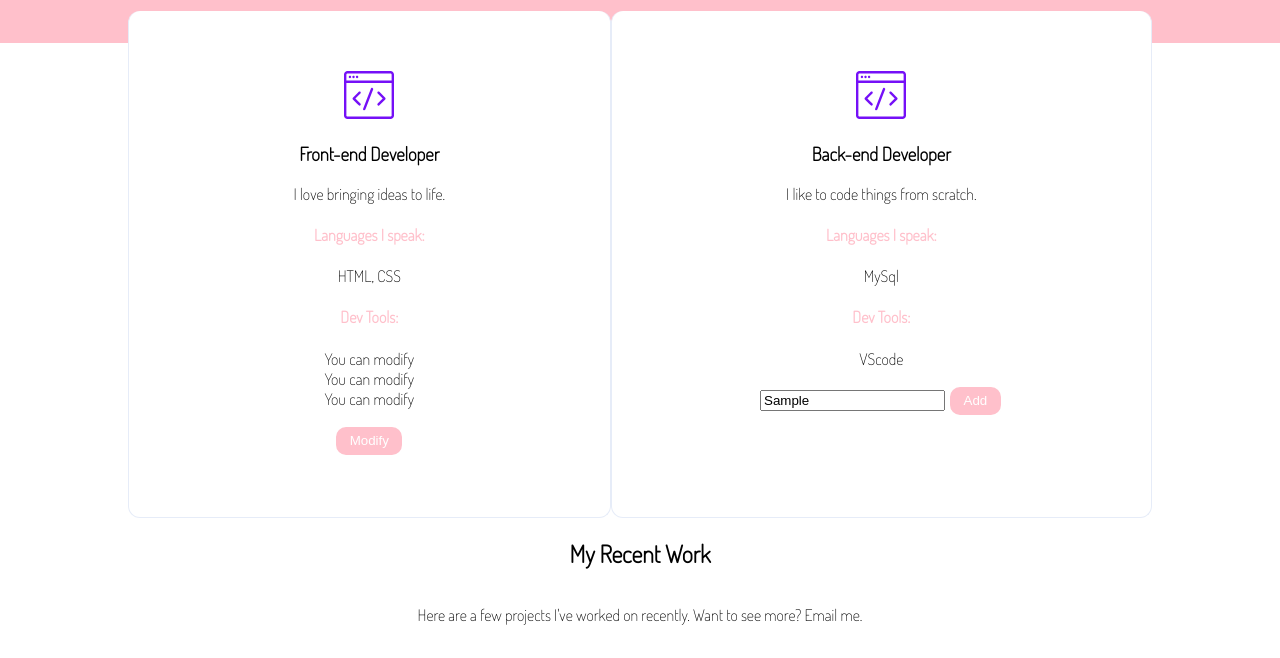
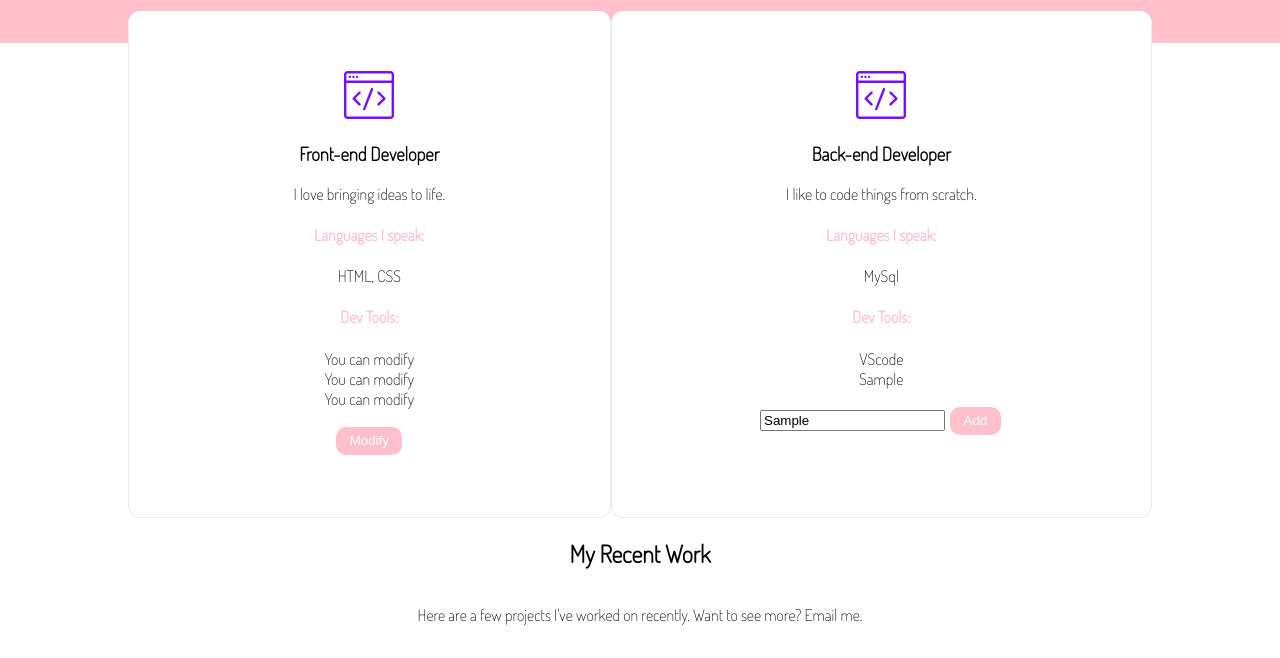
Before and after one commit to WildCodeSchool-2024-09/JS-Paris-checkpoint-1, a website: page site/portfolio.html in a window 1280 px wide. Both pictures are taken after typing "Sample" into the empty fields and a click on the button "Add". Shown: the part 1110-1768 px from the top of the page. Drawn offline with Linux system fonts and the light colour scheme.

Commit message:
finish site with bonus

```diff
--- a/site/js/portfolio.js
+++ b/site/js/portfolio.js
@@ -40,8 +40,9 @@ modifyFront.addEventListener("click", () => {
 	}
 });
 
-function addSkill() {
+// Bug : added.skill au lieu de added-skill
+modifyBack.addEventListener("click", () => {
 	const addedSkill = document.createElement("li");
-	addedSkill.innerText = document.querySelector("#added.skill").value;
+	addedSkill.innerText = document.querySelector("#added-skill").value;
 	backList.appendChild(addedSkill);
-}
+});
--- a/site/portfolio.html
+++ b/site/portfolio.html
@@ -53,7 +53,7 @@
                 <li>VScode</li>
               </ul>
                 <input id="added-skill" type="text" placeholder="Enter your skill">
-                <button type="submit" id="bttn-back-skills" class="bttn-skills pink-bg">Add</button>
+                <button id="bttn-back-skills" class="bttn-skills pink-bg">Add</button>
           </section>
           <section class="column">
               <img src="image/frontend.svg" alt="" />
```
